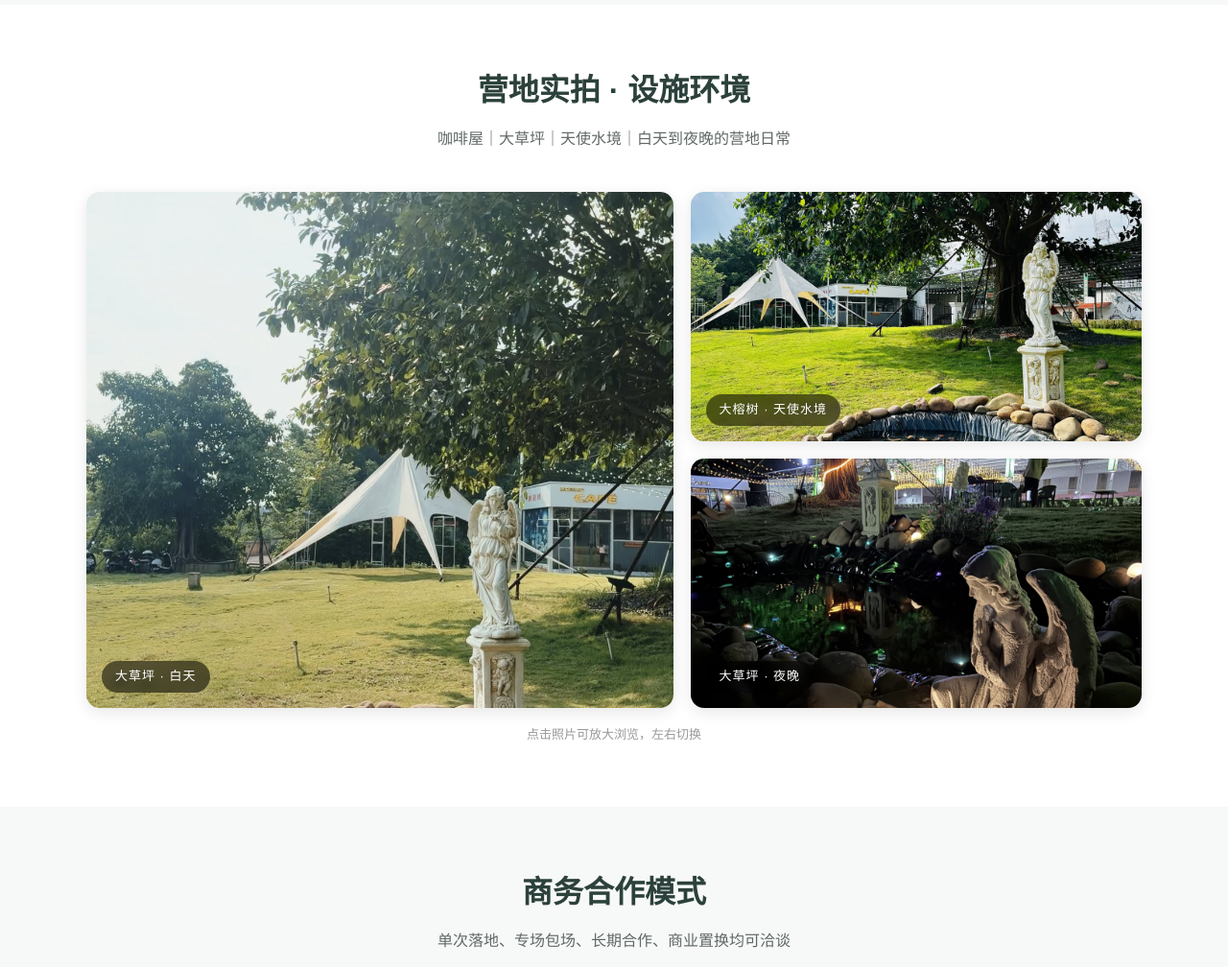
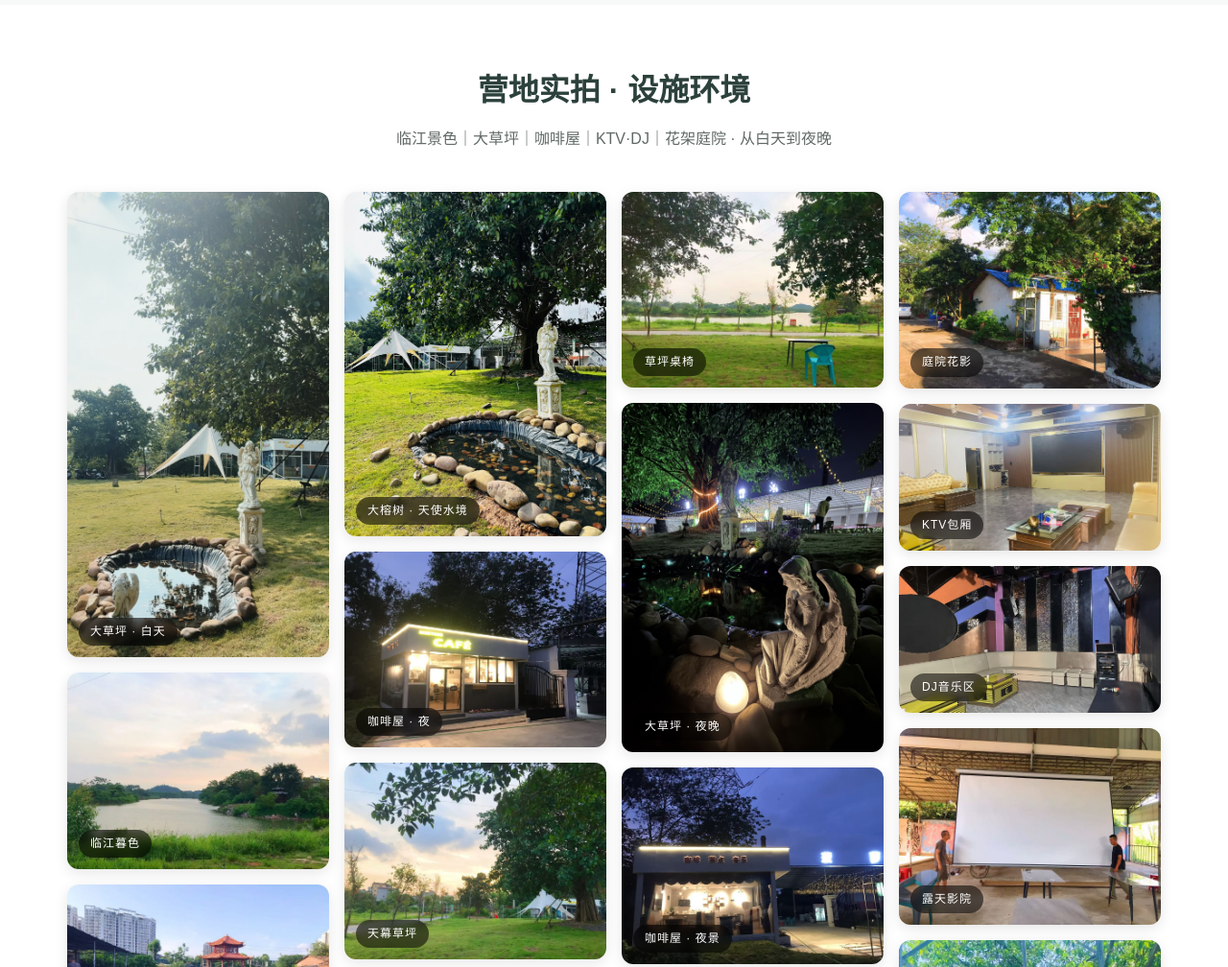
Before and after one commit to 3141394310-tech/boluowan-camp, a plain HTML site: page index.html in a window 1280 px wide. Shown: the part 6980-7988 px from the top of the page at 96% size. Drawn offline with Linux system fonts and the light colour scheme.

Commit message:
Add files via upload

```diff
--- a/index.html
+++ b/index.html
@@ -191,23 +191,23 @@
 
         /* ===== 营地相册收藏夹 ===== */
         .album{
-            max-width:1100px;margin:0 auto;display:grid;
-            grid-template-columns:1.3fr 1fr;grid-auto-rows:260px;gap:18px;
+            max-width:1140px;margin:0 auto;
+            columns:4;column-gap:16px;
         }
         .album-item{
-            position:relative;overflow:hidden;border-radius:14px;cursor:pointer;
-            box-shadow:0 4px 16px rgba(0,0,0,.1);
+            position:relative;overflow:hidden;border-radius:12px;cursor:pointer;
+            box-shadow:0 4px 14px rgba(0,0,0,.1);
+            margin-bottom:16px;break-inside:avoid;display:block;
         }
         .album-item img{
-            width:100%;height:100%;object-fit:cover;transition:transform .6s ease;
+            width:100%;display:block;transition:transform .6s ease;
         }
-        .album-item:hover img{transform:scale(1.06);}
+        .album-item:hover img{transform:scale(1.05);}
         .album-item .tag{
-            position:absolute;left:16px;bottom:16px;z-index:2;
-            background:rgba(0,0,0,.55);color:#fff;padding:6px 14px;border-radius:99px;
-            font-size:13px;letter-spacing:1px;backdrop-filter:blur(4px);
+            position:absolute;left:12px;bottom:12px;z-index:2;
+            background:rgba(0,0,0,.55);color:#fff;padding:5px 12px;border-radius:99px;
+            font-size:12px;letter-spacing:1px;backdrop-filter:blur(4px);
         }
-        .album-item.big{grid-row:span 2;}
         .album-tip{text-align:center;color:#999;font-size:13px;margin-top:18px;}
         /* lightbox */
         #lightbox{
@@ -228,9 +228,11 @@
         .lb-arrow:hover{background:rgba(255,255,255,.3);}
         #lbPrev{left:20px;}
         #lbNext{right:20px;}
-        @media(max-width:700px){
-            .album{grid-template-columns:1fr;grid-auto-rows:240px;}
-            .album-item.big{grid-row:span 1;}
+        @media(max-width:900px){
+            .album{columns:3;}
+        }
+        @media(max-width:600px){
+            .album{columns:2;column-gap:10px;}
         }
     </style>
 </head>
@@ -546,20 +548,24 @@
 
 <section id="facility">
     <h2 class="title">营地实拍 · 设施环境</h2>
-    <p class="subtitle">咖啡屋｜大草坪｜天使水境｜白天到夜晚的营地日常</p>
+    <p class="subtitle">临江景色｜大草坪｜咖啡屋｜KTV·DJ｜花架庭院 · 从白天到夜晚</p>
     <div class="album">
-        <div class="album-item big" data-idx="0">
-            <img src="photo-lawn-day.jpg" alt="大草坪·白天">
-            <span class="tag">大草坪 · 白天</span>
-        </div>
-        <div class="album-item" data-idx="1">
-            <img src="photo-banyan.jpg" alt="大榕树·天使水境">
-            <span class="tag">大榕树 · 天使水境</span>
-        </div>
-        <div class="album-item" data-idx="2">
-            <img src="photo-lawn-night.jpg" alt="大草坪·夜晚">
-            <span class="tag">大草坪 · 夜晚</span>
-        </div>
+        <div class="album-item" data-idx="0"><img src="photo-lawn-day.jpg" alt="大草坪·白天"><span class="tag">大草坪 · 白天</span></div>
+        <div class="album-item" data-idx="1"><img src="p01-riverside.jpg" alt="临江暮色"><span class="tag">临江暮色</span></div>
+        <div class="album-item" data-idx="2"><img src="p07-pavilion.jpg" alt="临水红亭"><span class="tag">临水红亭</span></div>
+        <div class="album-item" data-idx="3"><img src="photo-banyan.jpg" alt="大榕树·天使水境"><span class="tag">大榕树 · 天使水境</span></div>
+        <div class="album-item" data-idx="4"><img src="p05-cafe-night.jpg" alt="咖啡屋·夜"><span class="tag">咖啡屋 · 夜</span></div>
+        <div class="album-item" data-idx="5"><img src="p02-lawn.jpg" alt="天幕草坪"><span class="tag">天幕草坪</span></div>
+        <div class="album-item" data-idx="6"><img src="p08-chimney.jpg" alt="烟囱水镜"><span class="tag">烟囱水镜</span></div>
+        <div class="album-item" data-idx="7"><img src="p03-lawn-chairs.jpg" alt="草坪桌椅"><span class="tag">草坪桌椅</span></div>
+        <div class="album-item" data-idx="8"><img src="photo-lawn-night.jpg" alt="大草坪·夜晚"><span class="tag">大草坪 · 夜晚</span></div>
+        <div class="album-item" data-idx="9"><img src="p06-cafe-night2.jpg" alt="咖啡屋·夜"><span class="tag">咖啡屋 · 夜景</span></div>
+        <div class="album-item" data-idx="10"><img src="p04-flower-gate.jpg" alt="花门小院"><span class="tag">花门小院</span></div>
+        <div class="album-item" data-idx="11"><img src="p09-yard.jpg" alt="庭院花影"><span class="tag">庭院花影</span></div>
+        <div class="album-item" data-idx="12"><img src="p10-ktv.jpg" alt="KTV包厢"><span class="tag">KTV包厢</span></div>
+        <div class="album-item" data-idx="13"><img src="p11-dj.jpg" alt="DJ音乐区"><span class="tag">DJ音乐区</span></div>
+        <div class="album-item" data-idx="14"><img src="p12-cinema.jpg" alt="露天影院"><span class="tag">露天影院</span></div>
+        <div class="album-item" data-idx="15"><img src="p13-flowers.jpg" alt="花架三角梅"><span class="tag">花架三角梅</span></div>
     </div>
     <p class="album-tip">点击照片可放大浏览，左右切换</p>
 </section>
@@ -817,8 +823,21 @@
     var cur = 0;
     var data = [
         {src:'photo-lawn-day.jpg', cap:'大草坪 · 白天 — 天幕下的慵懒午后'},
+        {src:'p01-riverside.jpg', cap:'临江暮色 — 河边草坪的黄昏'},
+        {src:'p07-pavilion.jpg', cap:'临水红亭 — 栈道尽头的亭子'},
         {src:'photo-banyan.jpg', cap:'大榕树 · 天使水境 — 树影池塘边'},
-        {src:'photo-lawn-night.jpg', cap:'大草坪 · 夜晚 — 串灯亮起的营地夜晚'}
+        {src:'p05-cafe-night.jpg', cap:'咖啡屋 · 夜 — 发光的CAFE小店'},
+        {src:'p02-lawn.jpg', cap:'天幕草坪 — 大草坪上的白色天幕'},
+        {src:'p08-chimney.jpg', cap:'烟囱水镜 — 老烟囱与水景'},
+        {src:'p03-lawn-chairs.jpg', cap:'草坪桌椅 — 临江茶座'},
+        {src:'photo-lawn-night.jpg', cap:'大草坪 · 夜晚 — 串灯亮起的营地夜晚'},
+        {src:'p06-cafe-night2.jpg', cap:'咖啡屋 · 夜景 — 灯光下的小店'},
+        {src:'p04-flower-gate.jpg', cap:'花门小院 — 爬藤植物门廊'},
+        {src:'p09-yard.jpg', cap:'庭院花影 — 小院门口'},
+        {src:'p10-ktv.jpg', cap:'KTV包厢 — 派对K歌空间'},
+        {src:'p11-dj.jpg', cap:'DJ音乐区 — 镜面墙打碟区'},
+        {src:'p12-cinema.jpg', cap:'露天影院 — 大幕布电影'},
+        {src:'p13-flowers.jpg', cap:'花架三角梅 — 花架下的盆栽'}
     ];
     function show(i){
         cur = (i + data.length) % data.length;
```
